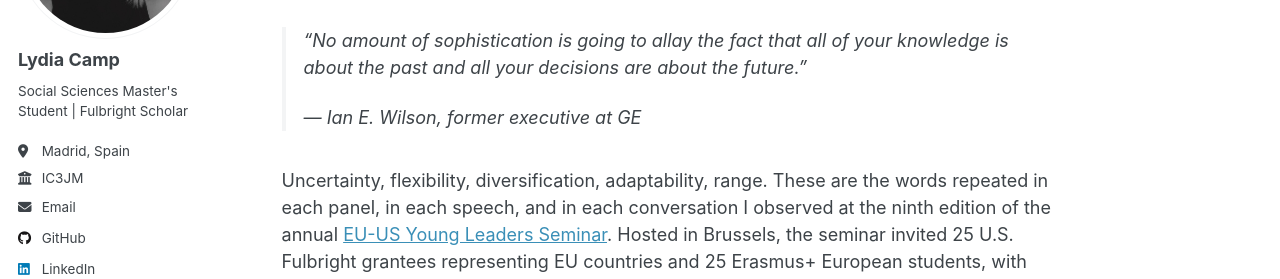
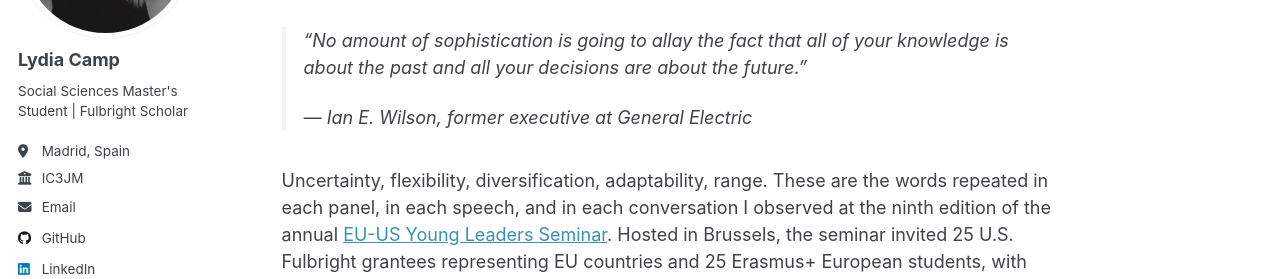
Before and after one commit to lydiagcamp/lydiagcamp.github.io, a Jekyll site: the page built from _posts/2199-01-01-future-post.md, in a window 1280 px wide and 900 px high. Shown: the part 232-511 px from the top of the window. Built offline with Jekyll 4.4.1, drawn with Linux system fonts in a browser that asks for light colours.

```diff
--- a/_posts/2199-01-01-future-post.md
+++ b/_posts/2199-01-01-future-post.md
@@ -8,7 +8,7 @@ tags:
 
 > *“No amount of sophistication is going to allay the fact that all of your knowledge is about the past and all your decisions are about the future.”*
 >
-> — Ian E. Wilson, former executive at GE
+> — Ian E. Wilson, former executive at General Electric
 
 Uncertainty, flexibility, diversification, adaptability, range. These are the words repeated in each panel, in each speech, and in each conversation I observed at the ninth edition of the annual [EU-US Young Leaders Seminar](https://www.fulbrightschuman.eu/young-leaders-seminar/). Hosted in Brussels, the seminar invited 25 U.S. Fulbright grantees representing EU countries and 25 Erasmus+ European students, with the majority being future policymakers, lawyers, educators, doctors, and entrepreneurs. This year’s edition focused on “The Future of Skills and Leadership,” a deliberately broad theme reflecting the increasing complexity of the global landscape.
 
```
Also changed, not shown: images/photo3.JPG (added), images/photo4.jpeg (added), images/photo5.jpeg (added).
